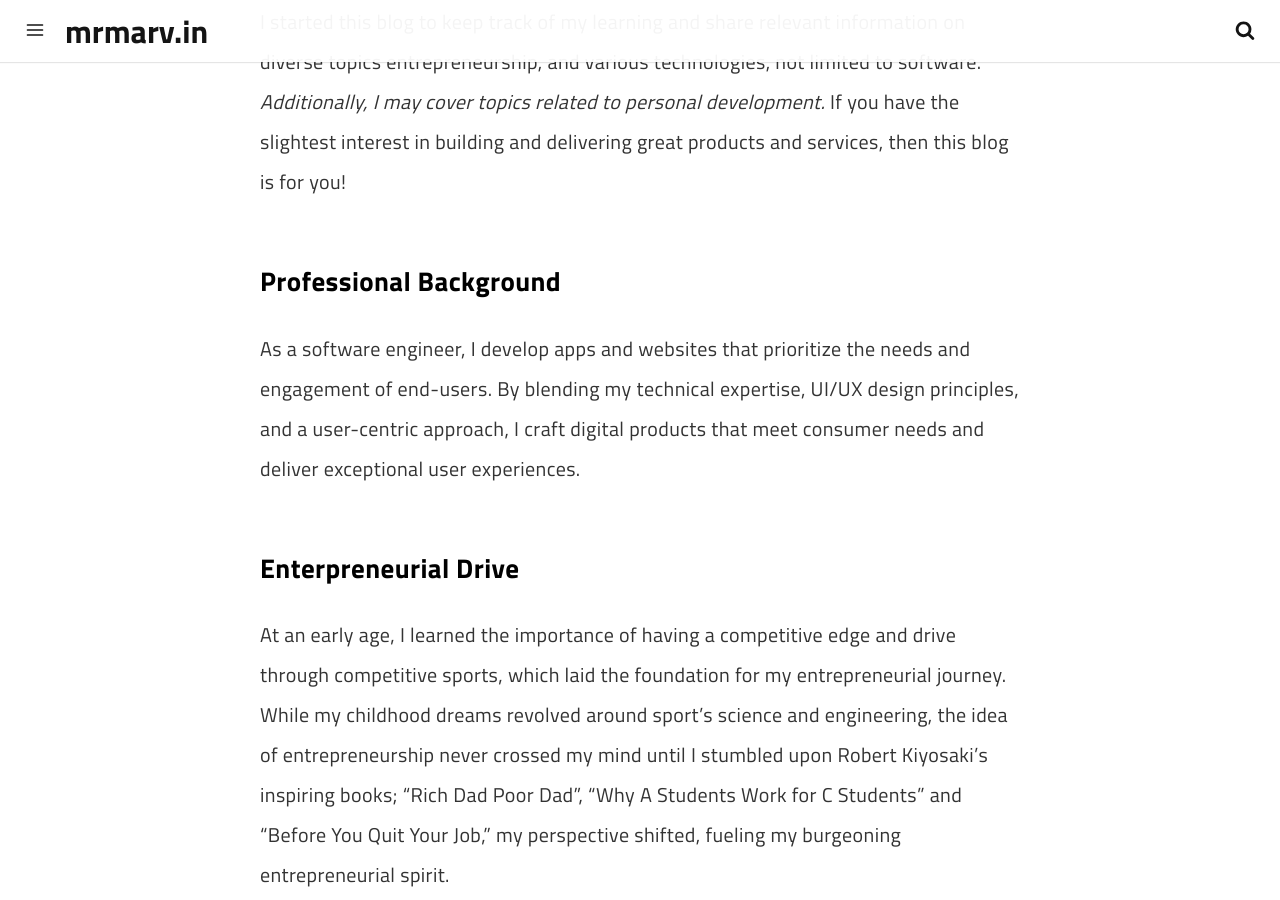
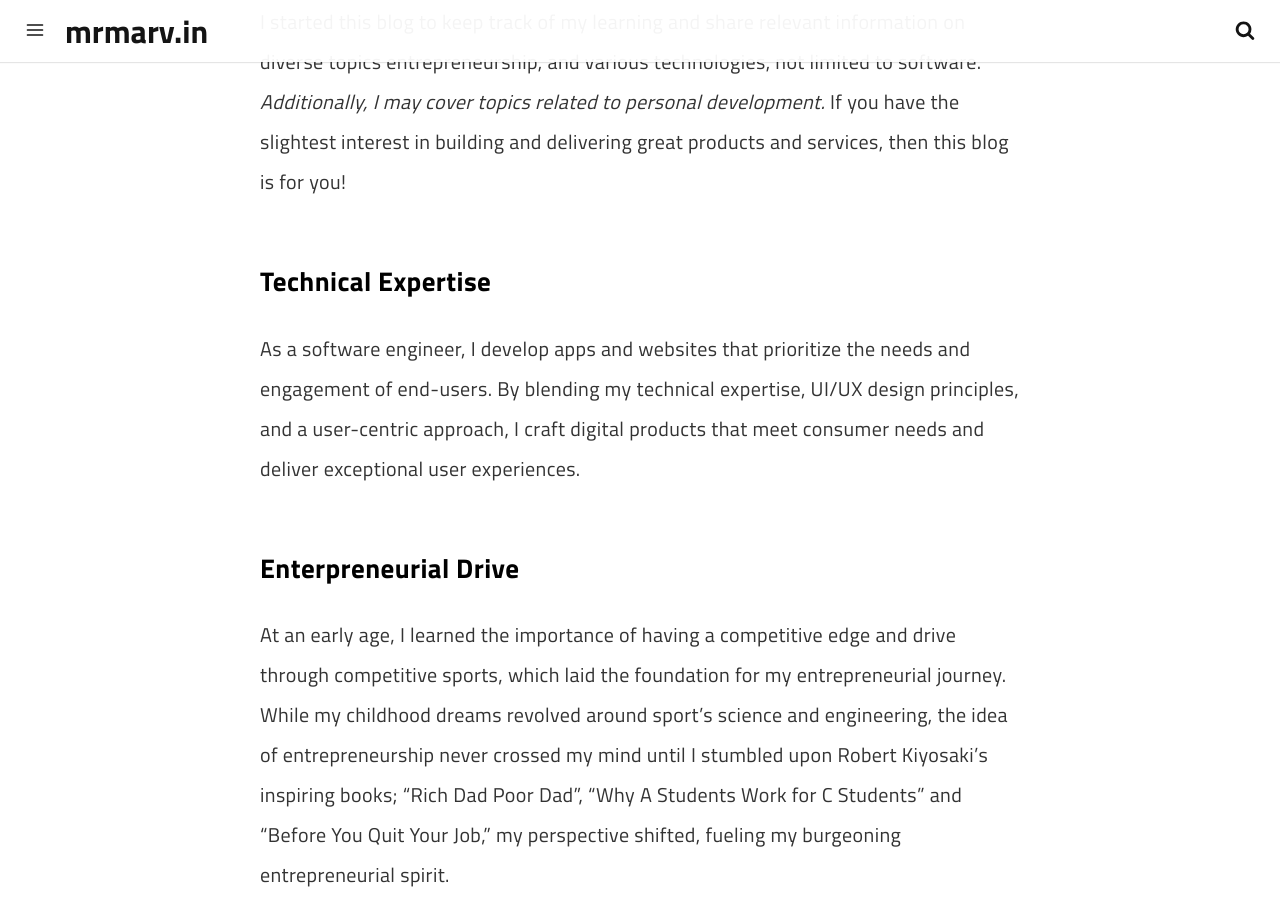
Before and after one commit to marv0/marv0.github.io, a Jekyll site: the page built from pages/about.md, in a window 1280 px wide and 900 px high, scrolled down 453 px. Built offline with Jekyll 4.4.1, drawn with Linux system fonts in a browser that asks for light colours; a script that is not in the unit is left out.

Commit message:
Update about.md

```diff
--- a/pages/about.md
+++ b/pages/about.md
@@ -14,7 +14,7 @@ Hello, world! I am Marvin Ogot and I’m an entrepreneur and software engineer.
 
 I started this blog to keep track of my learning and share relevant information on diverse topics entrepreneurship, and various technologies, not limited to software. *Additionally, I may cover topics related to personal development.* If you have the slightest interest in building and delivering great products and services, then this blog is for you!
 
-### Professional Background
+### Technical Expertise
 
 As a software engineer, I develop apps and websites that prioritize the needs and engagement of end-users. By blending my technical expertise, UI/UX design principles, and a user-centric approach, I craft digital products that meet consumer needs and deliver exceptional user experiences.
 
```
